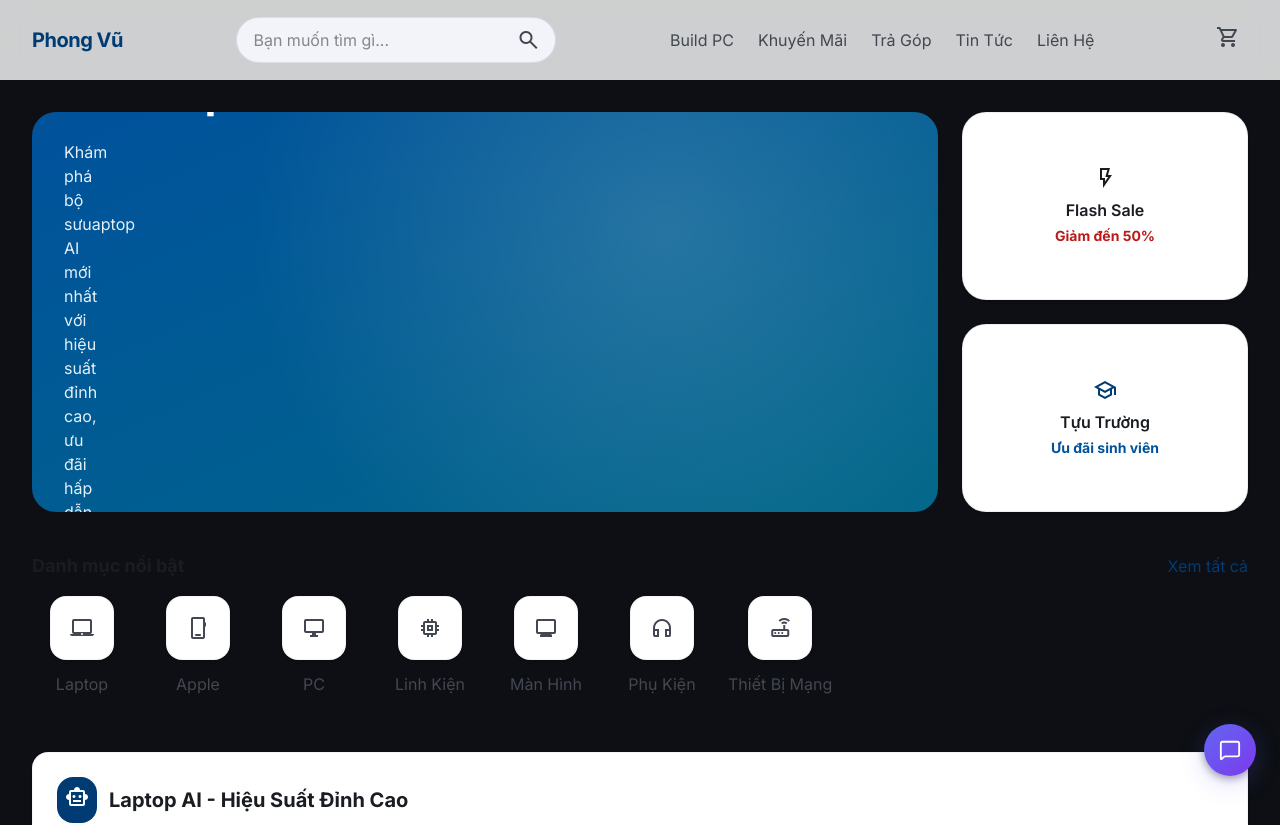
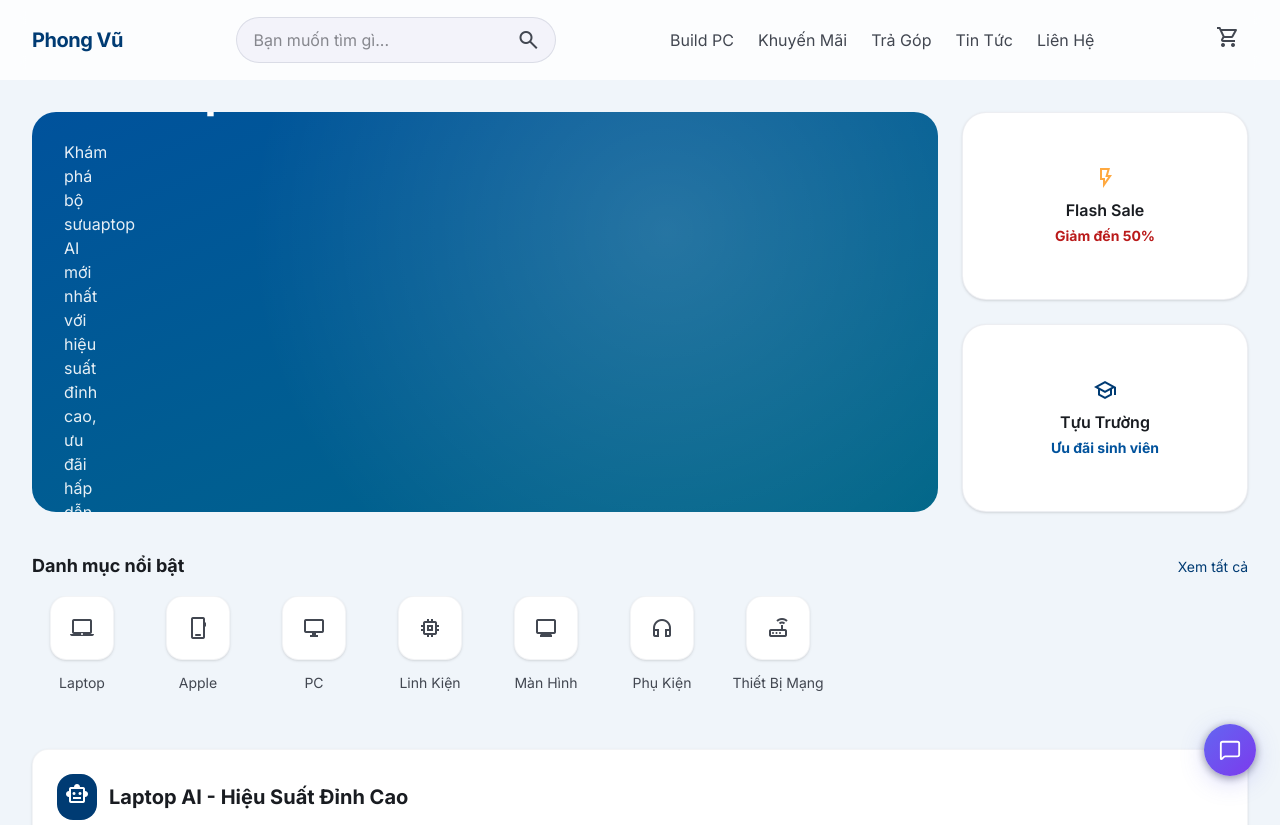
Before and after one commit to TanNhatCMS/quickreply-ai, a Next.js app: page / in a window 1280 px wide. Shown: the top 825 px of the page. Built offline with nearby package versions, Linux system fonts and the light colour scheme.

Commit message:
fix: lighten home page background to match Titanium Blue design
- Change body background from dark (#0d0f14) to surface-blue (#F0F5FA)
- Add Titanium Blue tokens (colors, fonts, spacing) to global @theme block
- Ensure bg-surface-blue, bg-promo-orange, etc. generate as Tailwind utilities

```diff
--- a/src/app/globals.css
+++ b/src/app/globals.css
@@ -38,6 +38,31 @@
   --color-outline-variant: #c2c6d3;
   --color-background: #f9f9ff;
   --color-on-background: #191c21;
+  --color-promo-orange: #FFA940;
+  --color-alert-red: #E63946;
+  --color-success-green: #2ECC71;
+  --color-surface-blue: #F0F5FA;
+
+  --font-headline-xl: 'Hanken Grotesk', sans-serif;
+  --font-headline-lg: 'Hanken Grotesk', sans-serif;
+  --font-headline-lg-mobile: 'Hanken Grotesk', sans-serif;
+  --font-title-md: 'Hanken Grotesk', sans-serif;
+  --font-price-major: 'Hanken Grotesk', sans-serif;
+  --font-body-sm: 'Inter', sans-serif;
+  --font-label-spec: 'JetBrains Mono', monospace;
+
+  --text-headline-xl: 3rem;
+  --text-headline-lg: 2rem;
+  --text-headline-lg-mobile: 1.5rem;
+  --text-title-md: 1.125rem;
+  --text-body-sm: 0.875rem;
+  --text-label-spec: 0.75rem;
+  --text-price-major: 1.375rem;
+
+  --spacing-margin-edge: 2rem;
+  --spacing-stack-sm: 0.5rem;
+  --spacing-stack-md: 1rem;
+  --spacing-stack-lg: 2.5rem;
 
   --font-display-lg: 'Inter', sans-serif;
   --font-headline-md: 'Inter', sans-serif;
@@ -169,7 +194,7 @@
 
 body {
   font-family: var(--font-sans);
-  background: var(--bg-base);
+  background: var(--color-surface-blue, #F0F5FA);
   color: var(--text-primary);
   min-height: 100vh;
   -webkit-font-smoothing: antialiased;
```
